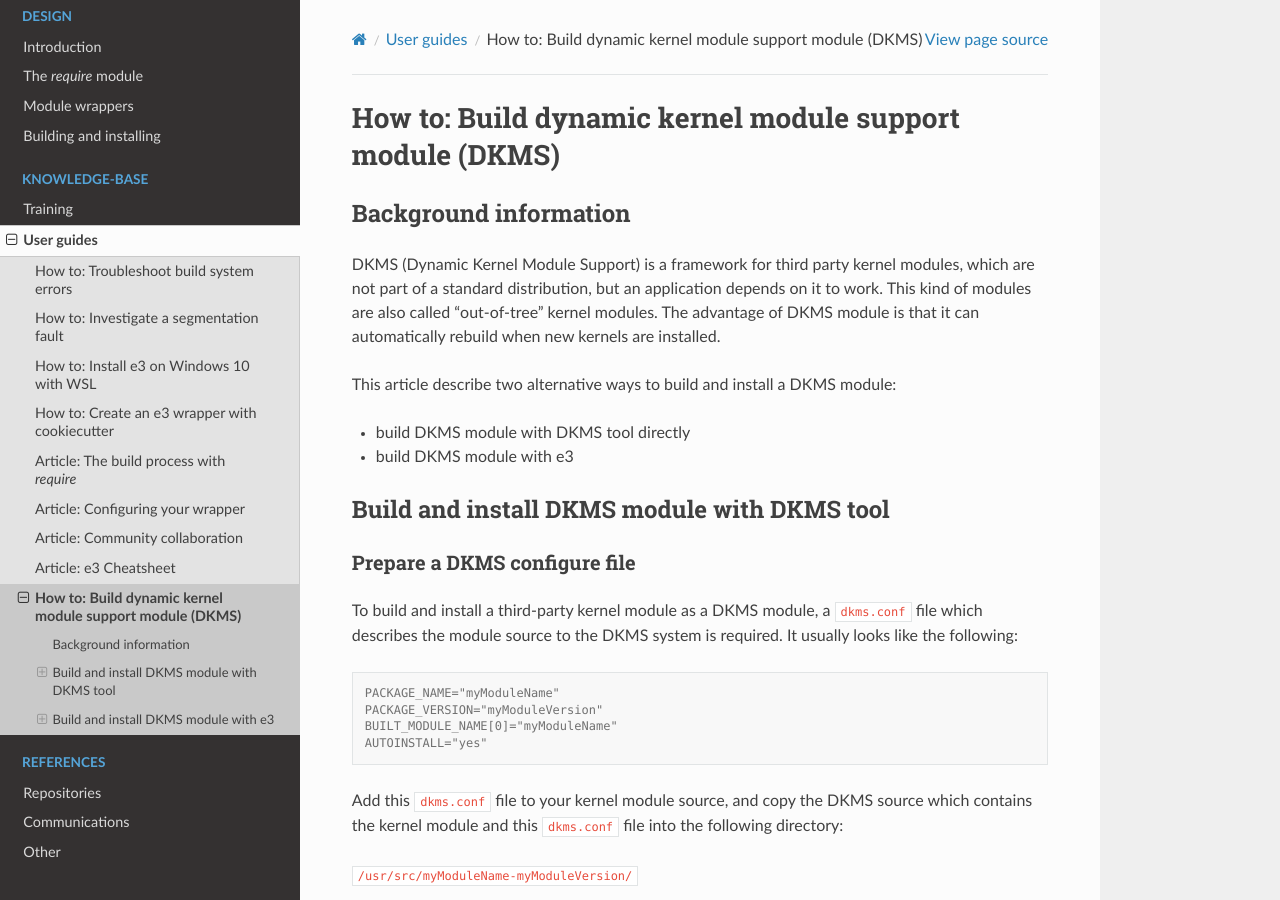
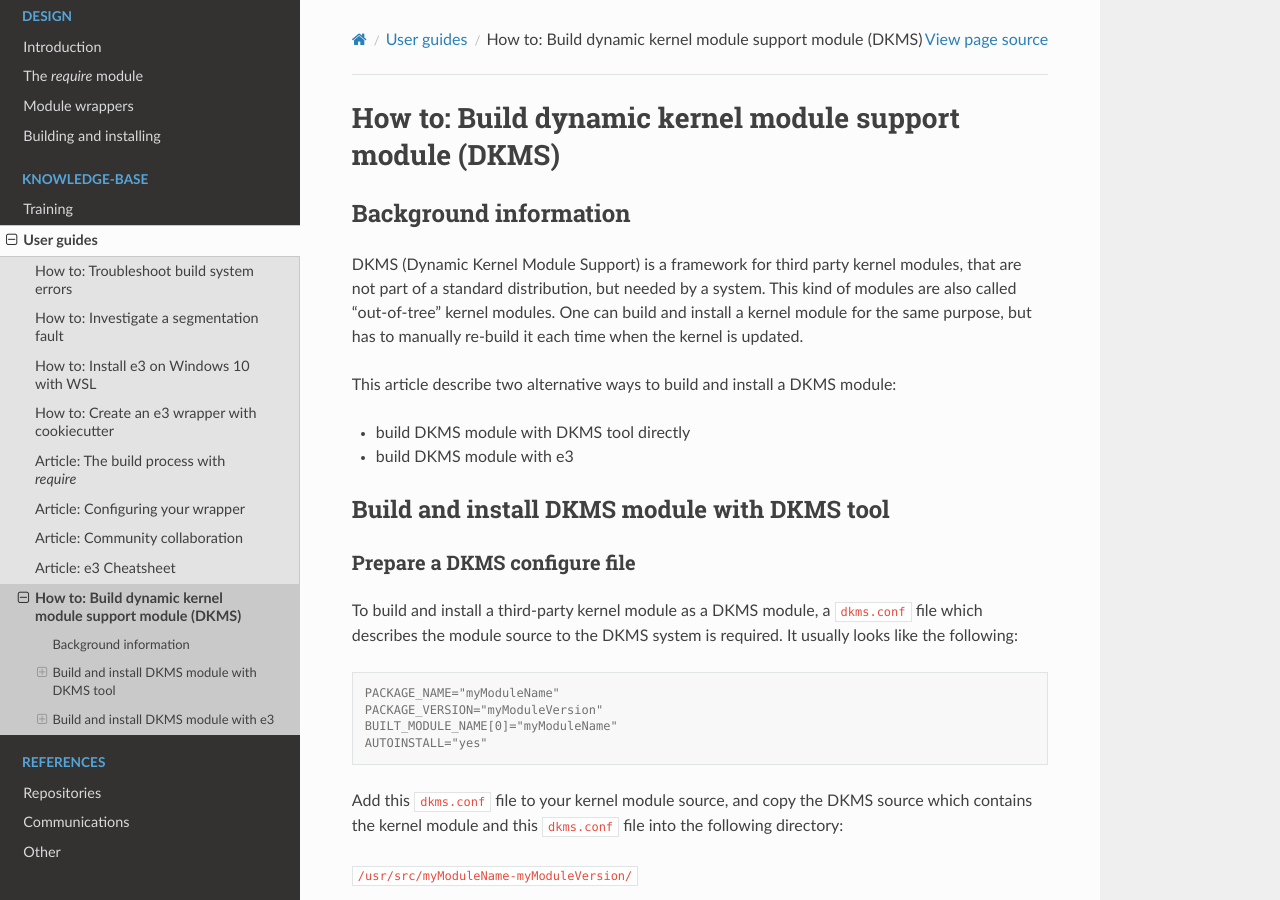
Before and after one commit to ttkorhonen/e3pages, a Sphinx documentation site: the page built from docs/kb/guide/articles/9_dynamic_kernel_module_support.md, in a window 1280 px wide and 900 px high. Built offline with Sphinx 7.4.7 and the Read the Docs theme 2.0.0, drawn with Linux system fonts in a browser that asks for light colours.

Commit message:
Update first paragraph according to comment

```diff
--- a/docs/kb/guide/articles/9_dynamic_kernel_module_support.md
+++ b/docs/kb/guide/articles/9_dynamic_kernel_module_support.md
@@ -4,10 +4,10 @@
 ## Background information
 
 DKMS (Dynamic Kernel Module Support) is a framework for third party kernel
-modules, which are not part of a standard distribution, but an application
-depends on it to work. This kind of modules are also called
-"out-of-tree" kernel modules. The advantage of DKMS module is that it can
-automatically rebuild when new kernels are installed.
+modules, that are not part of a standard distribution, but needed by a
+system. This kind of modules are also called "out-of-tree" kernel modules.
+One can build and install a kernel module for the same purpose, but
+has to manually re-build it each time when the kernel is updated.
 
 This article describe two alternative ways to build and install a
 DKMS module:
```
